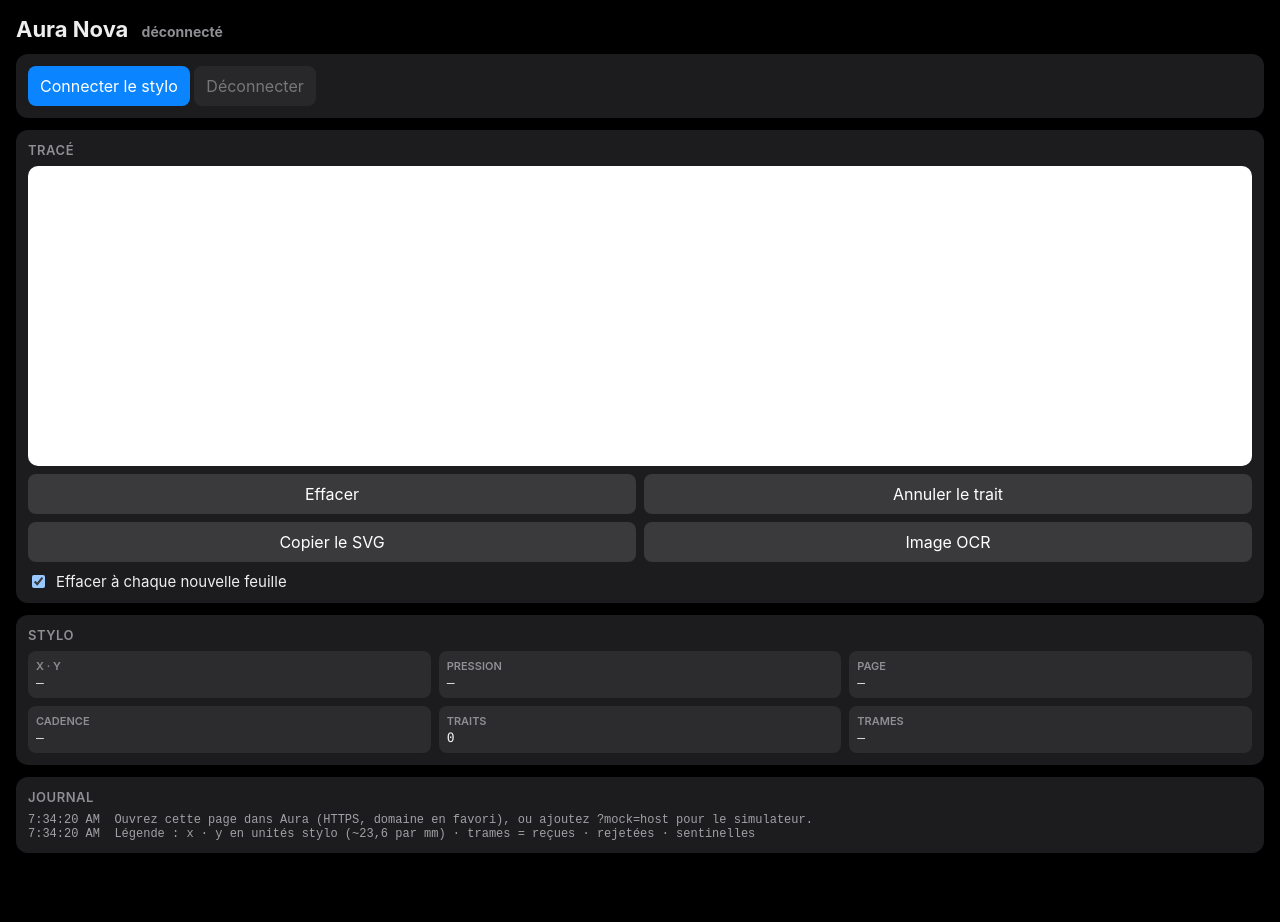
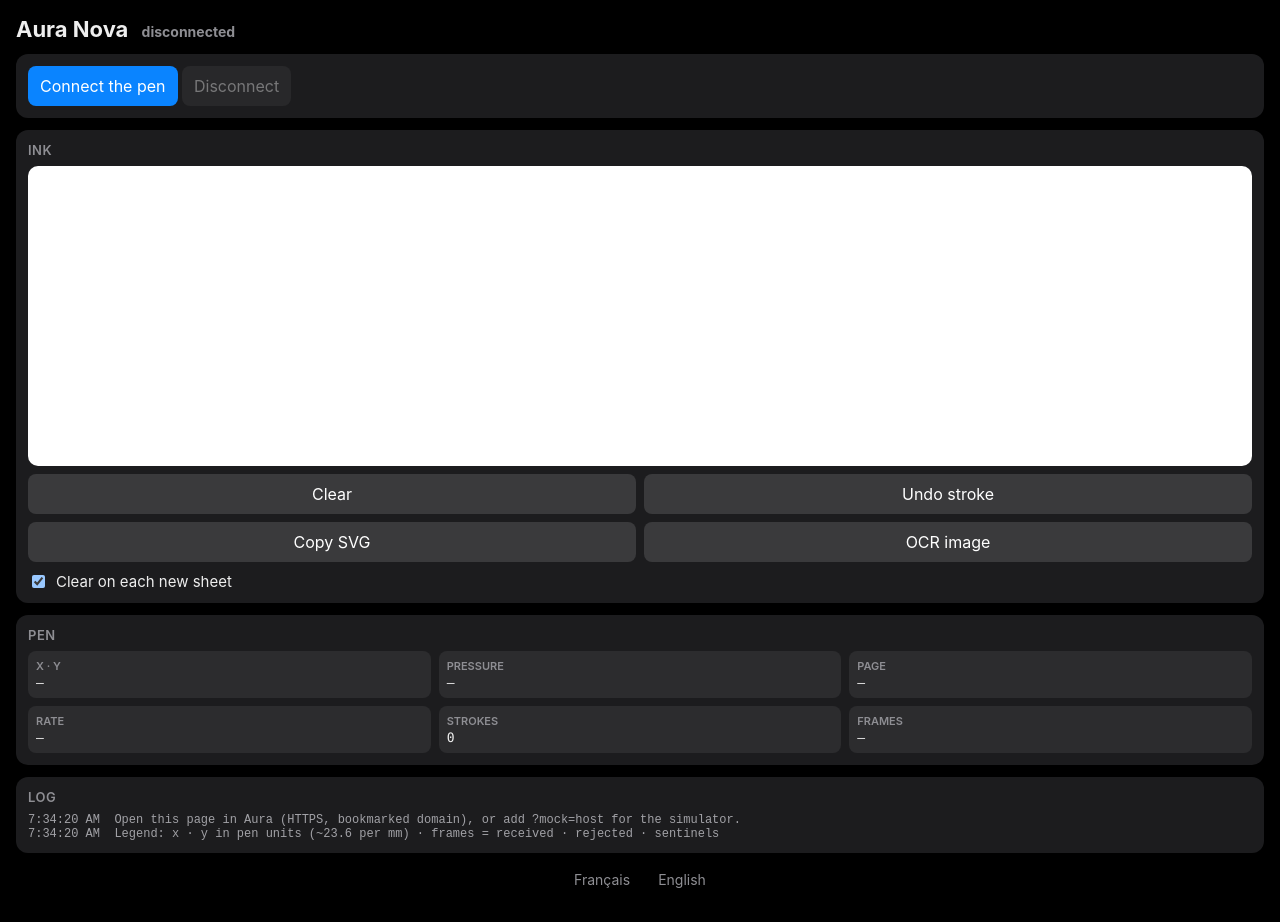
Before and after one commit to splitter77/aura_framework, a plain HTML site: page examples/aura_nova.html in a window 1280 px wide. Before the commit the page ends 881 px from the top, so only its background shows below. Drawn offline with Linux system fonts and the light colour scheme.

Commit message:
Translate the aura_nova test page into English
Uses aurakit-i18n.js like the other examples: page text, connection
states and log lines in French and English, a language switch at the
bottom, and the AuraNova driver follows the chosen language.

Co-Authored-By: Claude Opus 5.5 <noreply@anthropic.com>

```diff
--- a/examples/aura_nova.html
+++ b/examples/aura_nova.html
@@ -4,6 +4,7 @@
   <meta charset="utf-8">
   <meta name="viewport" content="width=device-width, initial-scale=1, viewport-fit=cover">
   <title>Aura Nova</title>
+  <script src="../aurakit-i18n.js" data-default="fr" data-languages="fr,en"></script>
   <style>
     :root { color-scheme: dark; }
     body { margin: 0; padding: 16px; padding-top: max(16px, env(safe-area-inset-top)); background: #000; color: #eee; font: 16px -apple-system, system-ui, sans-serif; }
@@ -23,47 +24,51 @@
     #snapshot { display: none; width: 100%; max-width: 200px; margin-top: 8px; border-radius: 8px; }
     #log { font: 12px ui-monospace, monospace; white-space: pre-wrap; max-height: 220px; overflow: auto; color: #a1a1a6; -webkit-user-select: text; user-select: text; }
     [disabled] { opacity: .4; }
+    nav.lang { display: flex; gap: 8px; justify-content: center; margin: 4px 0 12px; }
+    nav.lang button { background: none; color: #8e8e93; padding: 6px 10px; font-size: 14px; }
   </style>
 </head>
 <body>
-  <h1>Aura Nova <span id="status">déconnecté</span></h1>
+  <h1>Aura Nova <span id="status" data-en="disconnected">déconnecté</span></h1>
 
   <section>
-    <button id="connect">Connecter le stylo</button>
-    <button id="disconnect" class="secondary" disabled>Déconnecter</button>
+    <button id="connect" data-en="Connect the pen">Connecter le stylo</button>
+    <button id="disconnect" class="secondary" disabled data-en="Disconnect">Déconnecter</button>
   </section>
 
   <section>
-    <h2>Tracé</h2>
+    <h2 data-en="Ink">Tracé</h2>
     <canvas id="ink"></canvas>
     <div class="row">
-      <button id="clear" class="secondary">Effacer</button>
-      <button id="undo" class="secondary">Annuler le trait</button>
+      <button id="clear" class="secondary" data-en="Clear">Effacer</button>
+      <button id="undo" class="secondary" data-en="Undo stroke">Annuler le trait</button>
     </div>
     <div class="row">
-      <button id="svg" class="secondary">Copier le SVG</button>
-      <button id="image" class="secondary">Image OCR</button>
+      <button id="svg" class="secondary" data-en="Copy SVG">Copier le SVG</button>
+      <button id="image" class="secondary" data-en="OCR image">Image OCR</button>
     </div>
     <img id="snapshot" alt="">
-    <label class="check"><input id="clearOnPage" type="checkbox" checked> Effacer à chaque nouvelle feuille</label>
+    <label class="check"><input id="clearOnPage" type="checkbox" checked> <span data-en="Clear on each new sheet">Effacer à chaque nouvelle feuille</span></label>
   </section>
 
   <section>
-    <h2>Stylo</h2>
+    <h2 data-en="Pen">Stylo</h2>
     <div class="stats">
       <div><b>x · y</b><span id="xy">—</span></div>
-      <div><b>Pression</b><span id="force">—</span></div>
+      <div><b data-en="Pressure">Pression</b><span id="force">—</span></div>
       <div><b>Page</b><span id="page">—</span></div>
-      <div><b>Cadence</b><span id="hz">—</span></div>
-      <div><b>Traits</b><span id="strokes">0</span></div>
-      <div><b>Trames</b><span id="frames">—</span></div>
+      <div><b data-en="Rate">Cadence</b><span id="hz">—</span></div>
+      <div><b data-en="Strokes">Traits</b><span id="strokes">0</span></div>
+      <div><b data-en="Frames">Trames</b><span id="frames">—</span></div>
     </div>
   </section>
 
   <section>
-    <h2>Journal</h2>
+    <h2 data-en="Log">Journal</h2>
     <div id="log"></div>
   </section>
+
+  <nav class="lang"><button data-set-lang="fr">Français</button><button data-set-lang="en">English</button></nav>
 
   <script src="../aurakit-mock.js"></script>
   <script src="../devices/aura-nova.js"></script>
@@ -71,6 +76,10 @@
     const $ = (id) => document.getElementById(id);
     const log = (s) => { $('log').textContent = new Date().toLocaleTimeString() + '  ' + s + '\n' + $('log').textContent; };
     const hex = (n) => n == null ? '—' : n.toString(16).toUpperCase().padStart(8, '0');
+    const STATES = {
+      scanning: t('recherche…', 'searching…'), connecting: t('connexion…', 'connecting…'), connected: t('connecté', 'connected'),
+      reconnecting: t('reconnexion…', 'reconnecting…'), disconnected: t('déconnecté', 'disconnected'),
+    };
     let pen = null;
     let frame = 0;
 
@@ -93,20 +102,20 @@
     window.addEventListener('resize', redraw);
 
     $('connect').onclick = run(async () => {
-      pen = new AuraNova({ clearOnPageChange: $('clearOnPage').checked });
+      pen = new AuraNova({ clearOnPageChange: $('clearOnPage').checked, lang: AuraI18n.lang });
       const seen = new Set();
-      pen.on('discovered', (d) => { if (d.name && !seen.has(d.id)) { seen.add(d.id); log('BLE vu : ' + d.name + ' (' + d.rssi + ' dBm)'); } });
+      pen.on('discovered', (d) => { if (d.name && !seen.has(d.id)) { seen.add(d.id); log(t('BLE vu : ', 'BLE seen: ') + d.name + ' (' + d.rssi + ' dBm)'); } });
       pen.on('status', ({ state, name, attempt }) => {
-        $('status').textContent = state + (name ? ' · ' + name : '') + (attempt ? ' #' + attempt : '');
+        $('status').textContent = (STATES[state] || state) + (name ? ' · ' + name : '') + (attempt ? ' #' + attempt : '');
         setConnected(state === 'connected' || state === 'reconnecting');
-        if (state !== 'scanning') log('état : ' + state + (name ? ' (' + name + ')' : ''));
+        if (state !== 'scanning') log(t('état : ', 'state: ') + (STATES[state] || state) + (name ? ' (' + name + ')' : ''));
       });
       pen.on('point', ({ x, y, force }) => {
         $('xy').textContent = x + ' · ' + y;
         $('force').textContent = force;
       });
-      pen.on('page', ({ page }) => { $('page').textContent = hex(page); log('nouvelle feuille ' + hex(page)); });
-      pen.on('stroke', (s) => log('trait : ' + s.length + ' points'));
+      pen.on('page', ({ page }) => { $('page').textContent = hex(page); log(t('nouvelle feuille ', 'new sheet ') + hex(page)); });
+      pen.on('stroke', (s) => log(t('trait : ', 'stroke: ') + s.length + ' points'));
       pen.on('change', redraw);
       pen.on('stats', ({ hz, frames, rejects, sentinels }) => {
         $('hz').textContent = hz.toFixed(1) + ' Hz';
@@ -114,7 +123,7 @@
       });
       $('connect').disabled = true;
       try { await pen.connect(); }
-      catch (e) { $('status').textContent = 'déconnecté'; setConnected(false); throw e; }
+      catch (e) { $('status').textContent = STATES.disconnected; setConnected(false); throw e; }
     });
 
     $('disconnect').onclick = run(() => pen.disconnect());
@@ -123,20 +132,22 @@
     $('clearOnPage').onchange = () => { if (pen) pen.options.clearOnPageChange = $('clearOnPage').checked; };
 
     $('svg').onclick = run(async () => {
-      if (!pen || !pen.strokes.length) return log('rien à copier');
+      if (!pen || !pen.strokes.length) return log(t('rien à copier', 'nothing to copy'));
       const svg = pen.toSVG();
       await navigator.clipboard.writeText(svg);
-      log('SVG copié (' + svg.length + ' caractères)');
+      log(t('SVG copié (', 'SVG copied (') + svg.length + t(' caractères)', ' characters)'));
     });
     $('image').onclick = () => {
-      if (!pen || !pen.strokes.length) return log("rien à exporter");
+      if (!pen || !pen.strokes.length) return log(t('rien à exporter', 'nothing to export'));
       $('snapshot').src = pen.toDataURL();
       $('snapshot').style.display = 'block';
-      log("image prête pour l'OCR (500 × 800, JPEG)");
+      log(t("image prête pour l'OCR (500 × 800, JPEG)", 'image ready for OCR (500 × 800, JPEG)'));
     };
 
-    log('Légende : x · y en unités stylo (~23,6 par mm) · trames = reçues · rejetées · sentinelles');
-    if (!AuraNova.isAvailable()) log('Ouvrez cette page dans Aura (HTTPS, domaine en favori), ou ajoutez ?mock=host pour le simulateur.');
+    log(t('Légende : x · y en unités stylo (~23,6 par mm) · trames = reçues · rejetées · sentinelles',
+      'Legend: x · y in pen units (~23.6 per mm) · frames = received · rejected · sentinels'));
+    if (!AuraNova.isAvailable()) log(t('Ouvrez cette page dans Aura (HTTPS, domaine en favori), ou ajoutez ?mock=host pour le simulateur.',
+      'Open this page in Aura (HTTPS, bookmarked domain), or add ?mock=host for the simulator.'));
   </script>
 </body>
 </html>
```
